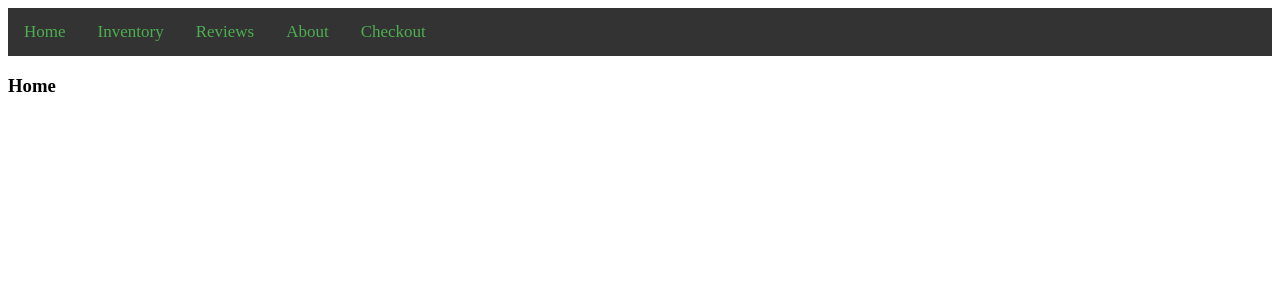
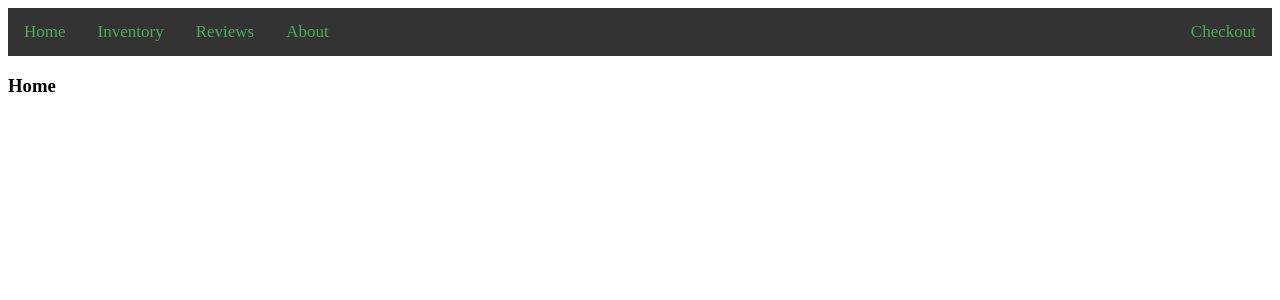
Before and after one commit to smitbre2/CS340-Final-Project, a PHP site: page / in a window 1280 px wide. Shown: the top 300 px of the page. Run offline with PHP 8.4, Linux system fonts and the light colour scheme; data that the repository does not hold is empty.

Commit message:
Fixed css error with cart

```diff
--- a/header.php
+++ b/header.php
@@ -4,7 +4,7 @@
 		<a href="inventory.php">Inventory</a>
 		<a href="reviews.php">Reviews</a>
 		<a href="about.php">About</a>
-		<a class="right" href="cart.php">Checkout</a>
-	</div>
+		<a href="cart.php" style="float:right">Checkout</a>
+</div>
 
 </header>
--- a/main.css
+++ b/main.css
@@ -21,8 +21,3 @@
 	background-color: #776b36;
 	color: white;
 }
-
-.navbar a:right {
-
-	text-align: right;
-}
```
